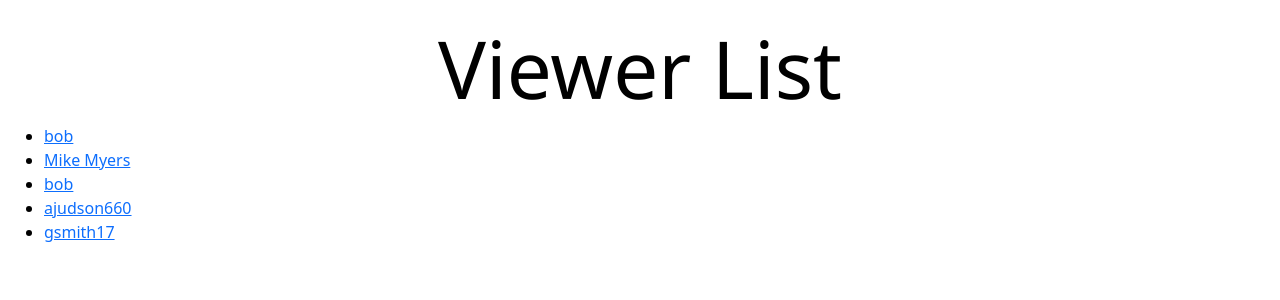
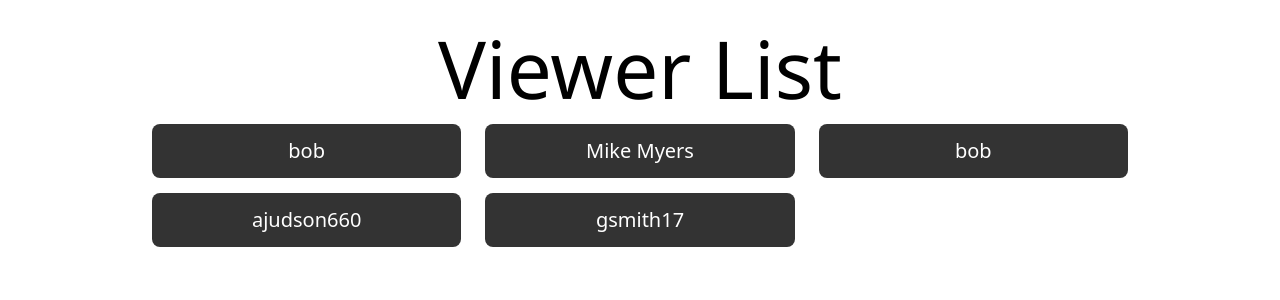
Before and after one commit to Ditmanson/mountainlionmovies, a Django app: page /viewers/ in a window 1280 px wide. Shown: the part 90-390 px from the top of the page. Run offline with Django 5.2, Linux system fonts and the light colour scheme; data comes from the database, SQL or seed files in the repository; parts of the project's set-up code (start-up, migrations or seed data) failed here and were passed over.

Commit message:
Updates viewer list

```diff
--- a/filmproject/static/styles.css
+++ b/filmproject/static/styles.css
@@ -339,7 +339,6 @@ body.dark-mode .custom-container {
 
 /* ------------------------------------ MOVIE GRID ------------------------------------ */
 /* Center the title */
-
 h1.text-center {
     margin-top: 20px;
     font-size: 2.5rem;
@@ -380,7 +379,6 @@ h1.text-center {
     margin: 5px;
     width: 100%; /* Make buttons full width for consistency */
 }
-
 
 /* Base styles for buttons */
 .add-to-seen,
@@ -436,3 +434,27 @@ h1.text-center {
     box-shadow: none; /* Remove box shadow */
     background-color: inherit; /* Maintain background color on focus */
 }
+
+/* ------------------------------------ VIEWER LIST ------------------------------------ */
+.viewer-card {
+    display: block;  /* Ensures the anchor takes the full width of the container */
+    padding: 15px;  /* Adds padding */
+    background-color: #333;  /* Set background color to #333 */
+    border-radius: 8px;  /* Rounded corners */
+    text-align: center;  /* Centers the text */
+    text-decoration: none;  /* Removes the underline from the link */
+    transition: background-color 0.3s;  /* Smooth transition on hover */
+}
+
+.viewer-container {
+    margin-bottom: 15px;  /* Adds spacing of 15px between each user */
+}
+
+.viewer-name {
+    color: white;  /* Set text color of the names to white */
+    margin: 0;  /* Removes default margin */
+}
+
+.viewer-card:hover {
+    background-color: #444;  /* Change background on hover for a slight effect */
+}
--- a/filmproject/templates/filmproject/viewer_list.html
+++ b/filmproject/templates/filmproject/viewer_list.html
@@ -1,21 +1,21 @@
 {% extends 'filmproject/base_template.html' %}
+
 {% block content %}
-<h1>
-    Viewer List
-</h1>
+<h1>Viewer List</h1>
+
 {% if viewer_list %}
-<ul>
-    {% for viewer in viewer_list %}
-    <li>
-        <a href="{{ viewer.get_absolute_url }}">
-            {{ viewer.name }}
-        </a>
-    </li>
-    {% endfor %}
-</ul>
+<div class="container">
+    <div class="row">
+        {% for viewer in viewer_list %}
+        <div class="col-md-4 viewer-container">
+            <a href="{{ viewer.get_absolute_url }}" class="viewer-card">  <!-- Wrap the entire card in an anchor -->
+                <h5 class="viewer-name">{{ viewer.name }}</h5>  <!-- Add a class for the name -->
+            </a>
+        </div>
+        {% endfor %}
+    </div>
+</div>
 {% else %}
-<p>
-    There are no viewers registered.
-</p>
+<p>There are no viewers registered.</p>
 {% endif %}
 {% endblock %}
```
